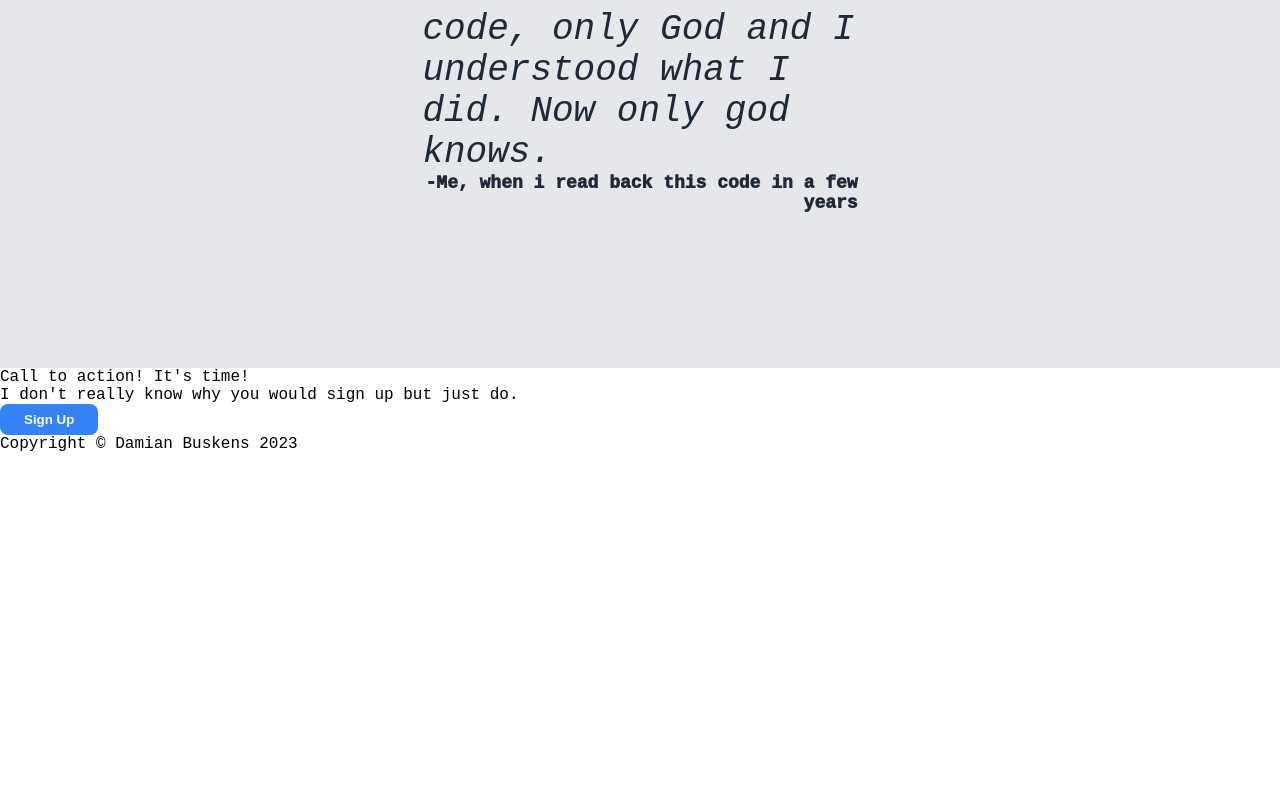
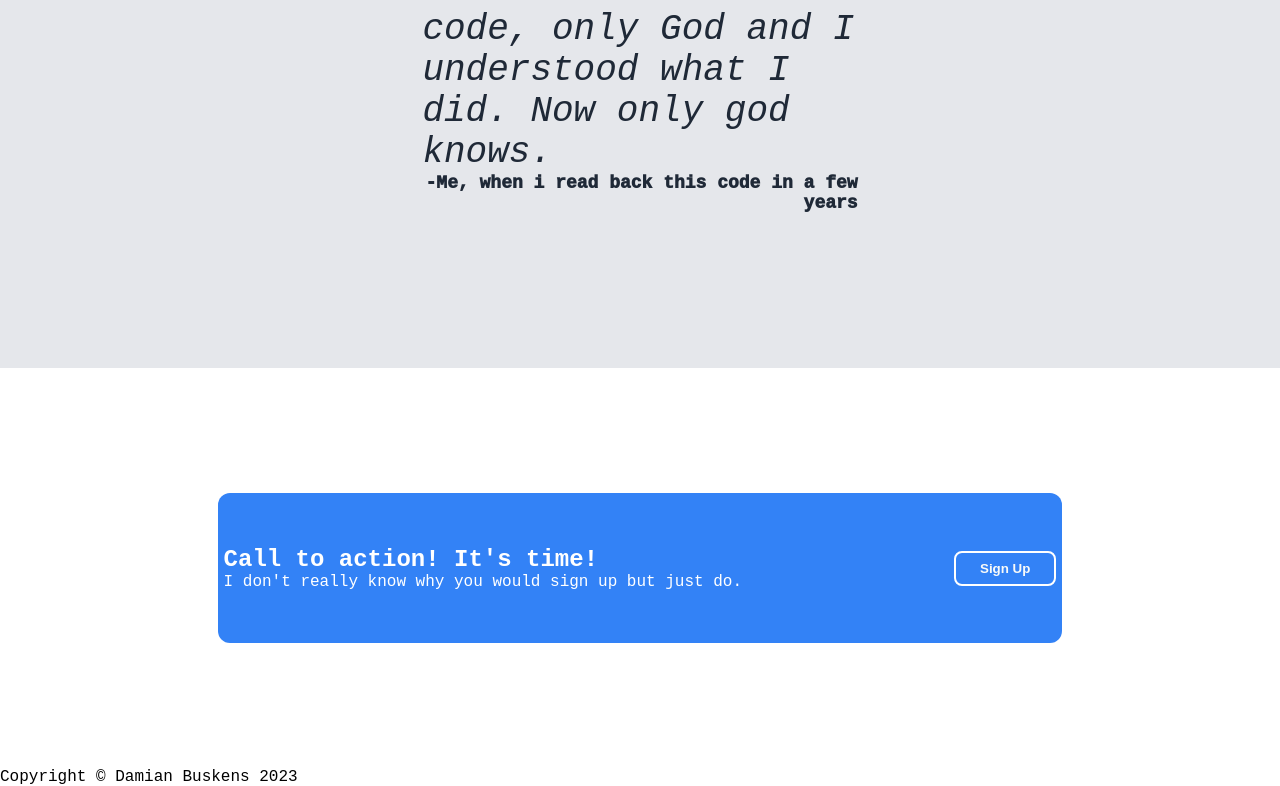
Before and after one commit to Damianen/Landing-page, a plain HTML site: page index.html in a window 1280 px wide. Shown: the part 1382-2168 px from the top of the page. Before the commit the page ends 1835 px from the top, so only its background shows below. Drawn offline with Linux system fonts and the light colour scheme.

Commit message:
add style for call to action

```diff
--- a/style.css
+++ b/style.css
@@ -148,3 +148,33 @@ button {
     font-weight: 1000;
     font-size: 18px;
 }
+
+/* call */
+
+.call {
+    height: 400px;
+    display: flex;
+    align-items: center;
+    justify-content: center;
+}
+
+.call .container {
+    width: 66%;
+    display: flex;
+    justify-content: space-around;
+    align-items: center;
+    color: white;
+    border-radius: 12px;
+    background-color: #3382f6;
+    height: 150px;
+    gap: 200px;
+}
+
+.call button {
+    border: 2px solid white;
+}
+
+.call .title {
+    font-size: 24px;
+    font-weight: 700;
+}
```
